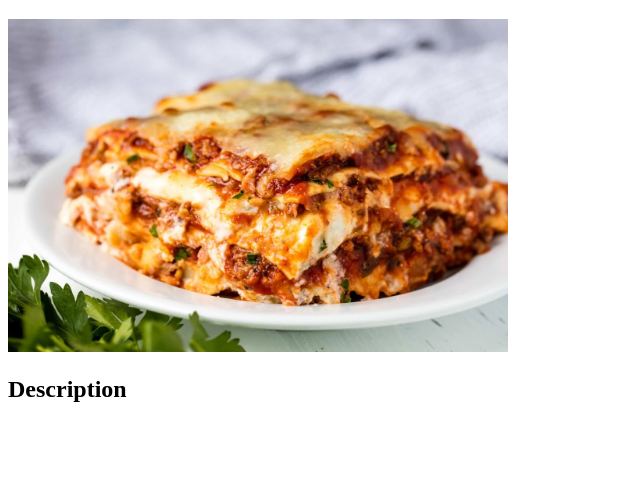
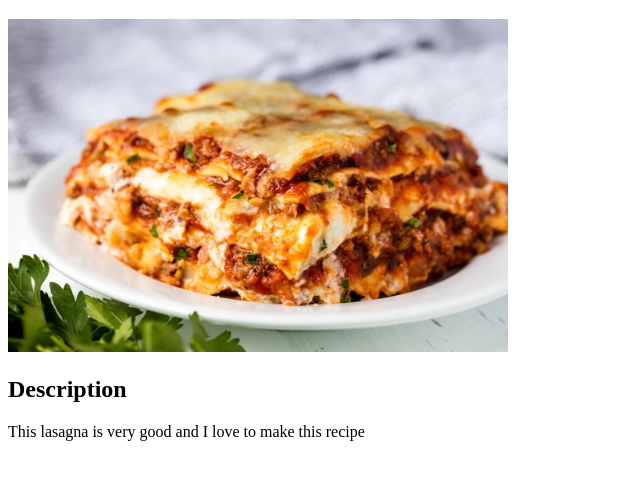
Before and after one commit to JesseKClets/odin-recipes, a plain HTML site: page recipes/lasagna.html in a window 1280 px wide. Shown: the part 61-540 px from the top of the page, without its empty margins (0-640 px from the left). Drawn offline with Linux system fonts and the light colour scheme.

```diff
--- a/recipes/lasagna.html
+++ b/recipes/lasagna.html
@@ -9,6 +9,6 @@
     <h1>Lasagna</h1>
     <img style="width: 500px;" src="../images/lasagna.webp" alt="Lasagna">
     <h2>Description</h2>
-    <p></p>
+    <p>This lasagna is very good and I love to make this recipe</p>
 </body>
 </html>
```
Also changed, not shown: index.html (+1 -1 lines).
